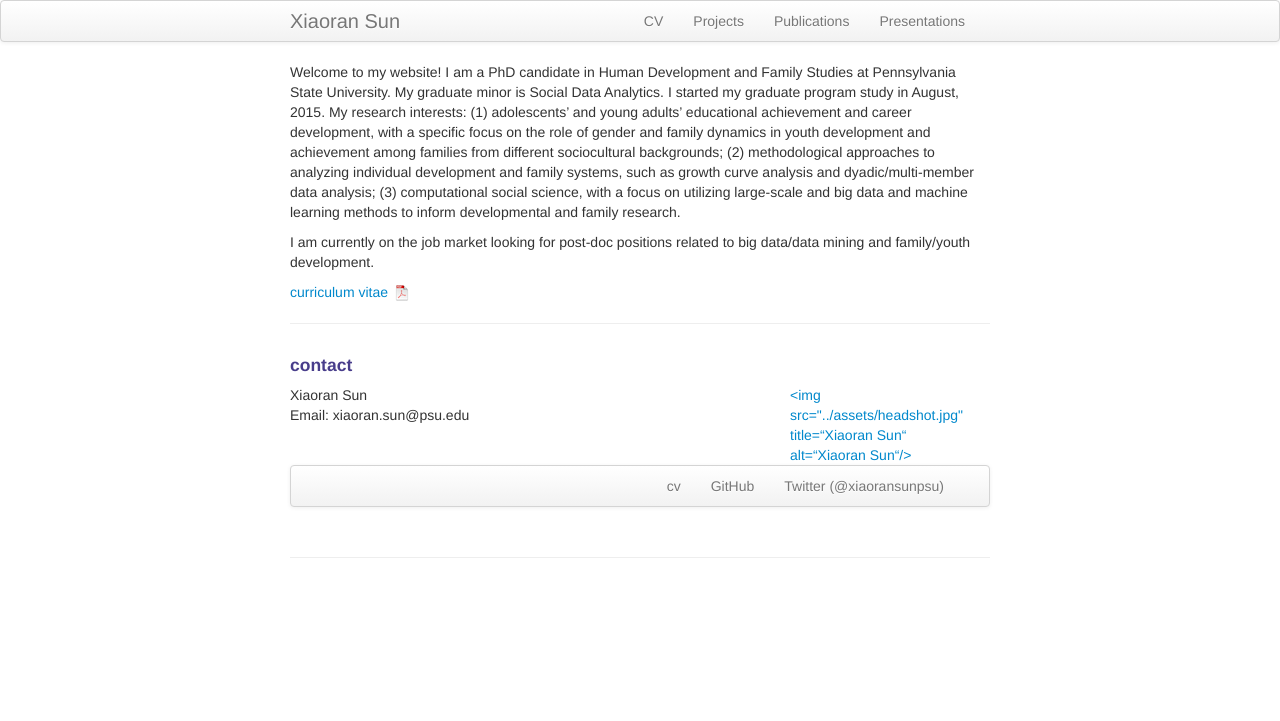
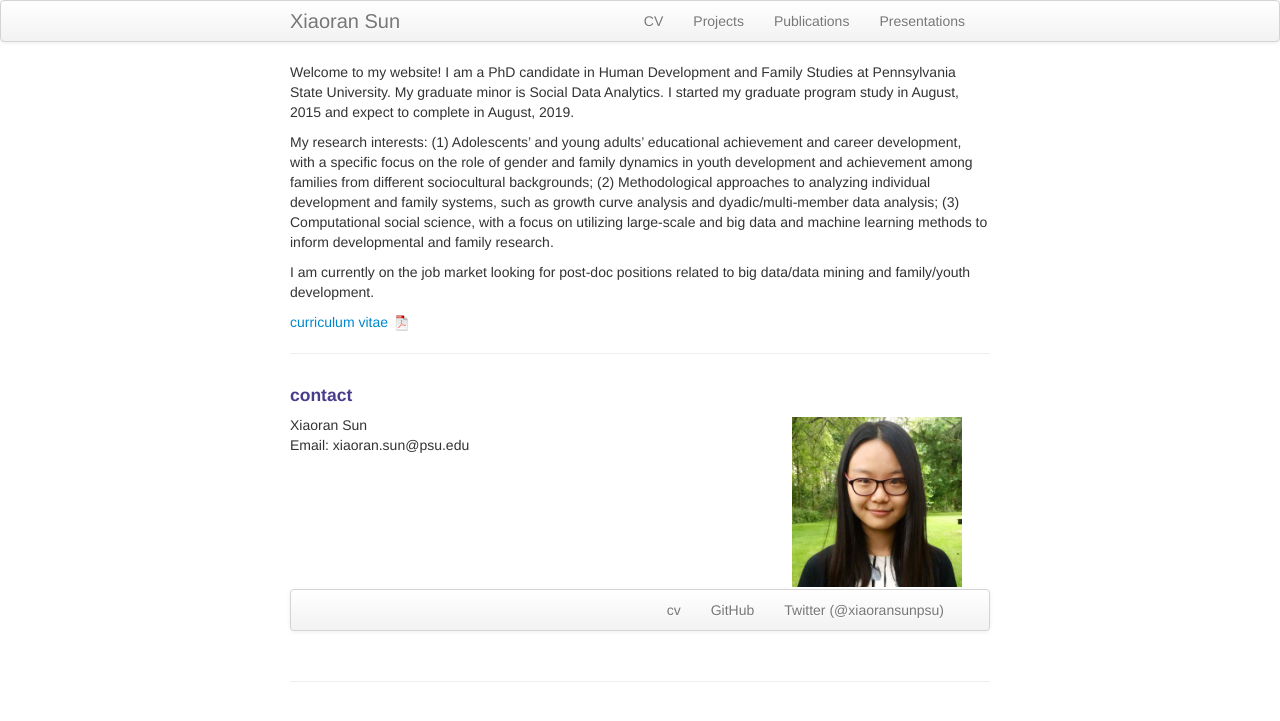
Before and after one commit to xiaoransun/xiaoransun.github.io, a Jekyll site: the page built from index.md, in a window 1280 px wide. Shown: the top 721 px of the page. Built offline with Jekyll 4.4.1, drawn with Linux system fonts in a browser that asks for light colours.

Commit message:
update my website

```diff
--- a/index.md
+++ b/index.md
@@ -5,7 +5,12 @@ description: Xiaoran Sun, PhD candidate, Human Development and Family Studies, P
 keywords: Xiaoran, Sun, Human Development, Family Studies, HDFS, PhD
 ---
 
-Welcome to my website! I am a PhD candidate in Human Development and Family Studies at Pennsylvania State University. My graduate minor is Social Data Analytics. I started my graduate program study in August, 2015. My research interests: (1) adolescents’ and young adults’ educational achievement and career development, with a specific focus on the role of gender and family dynamics in youth development and achievement among families from different sociocultural backgrounds; (2) methodological approaches to analyzing individual development and family systems, such as growth curve analysis and dyadic/multi-member data analysis; (3) computational social science, with a focus on utilizing large-scale and big data and machine learning methods to inform developmental and family research.
+Welcome to my website! I am a PhD candidate in Human Development and Family Studies at Pennsylvania State University. My graduate minor is Social Data Analytics. I started my graduate program study in August, 2015 and expect to complete in August, 2019.
+
+My research interests:
+(1) Adolescents’ and young adults’ educational achievement and career development, with a specific focus on the role of gender and family dynamics in youth development and achievement among families from different sociocultural backgrounds;
+(2) Methodological approaches to analyzing individual development and family systems, such as growth curve analysis and dyadic/multi-member data analysis;
+(3) Computational social science, with a focus on utilizing large-scale and big data and machine learning methods to inform developmental and family research.
 
 I am currently on the job market looking for post-doc positions related to big data/data mining and family/youth development.
 
@@ -27,7 +32,7 @@ I am currently on the job market looking for post-doc positions related to big d
         <div class="span2">
         <a href="../assets/headshot.jpg">
             <img src="../assets/headshot.jpg"
-                  title=“Xiaoran Sun“ alt=“Xiaoran Sun“/></a>
+                  title="Xiaoran Sun" alt="Xiaoran Sun"/></a>
         </div>
     </div>
 </div>
```
